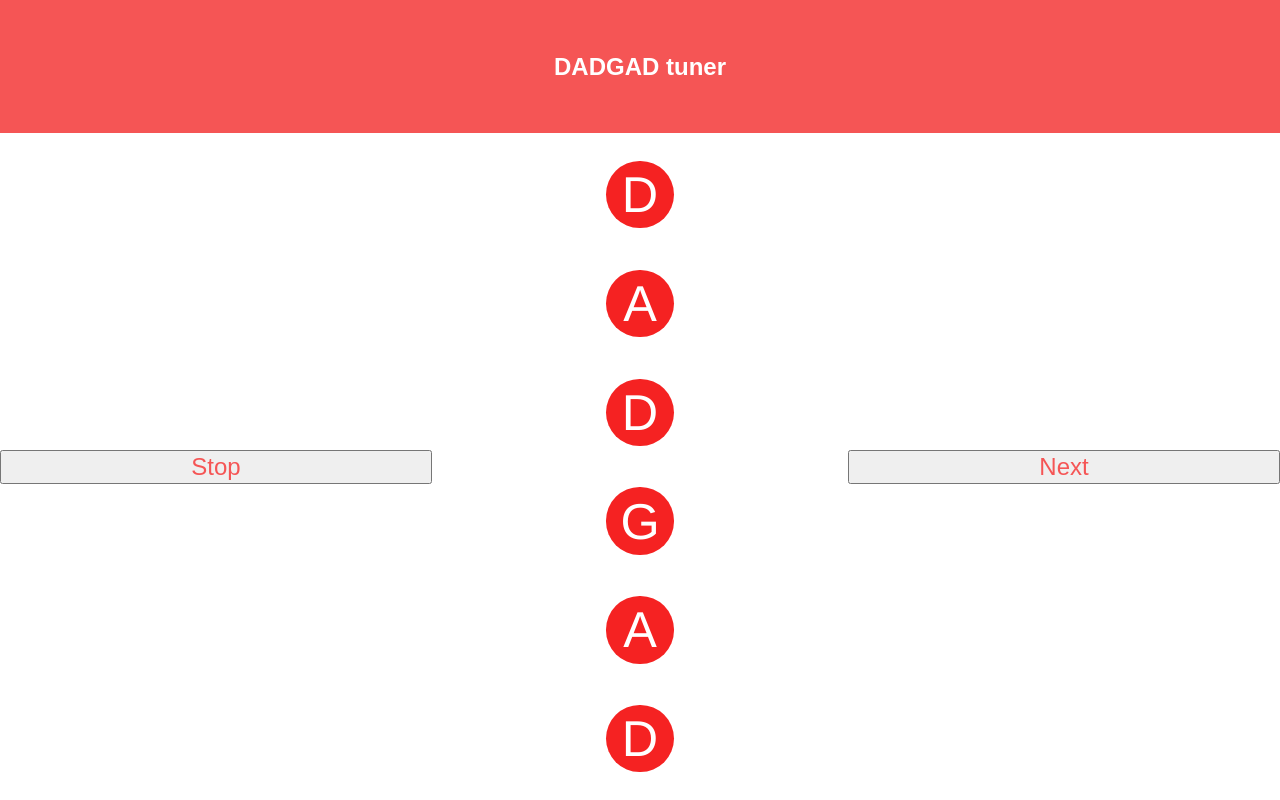
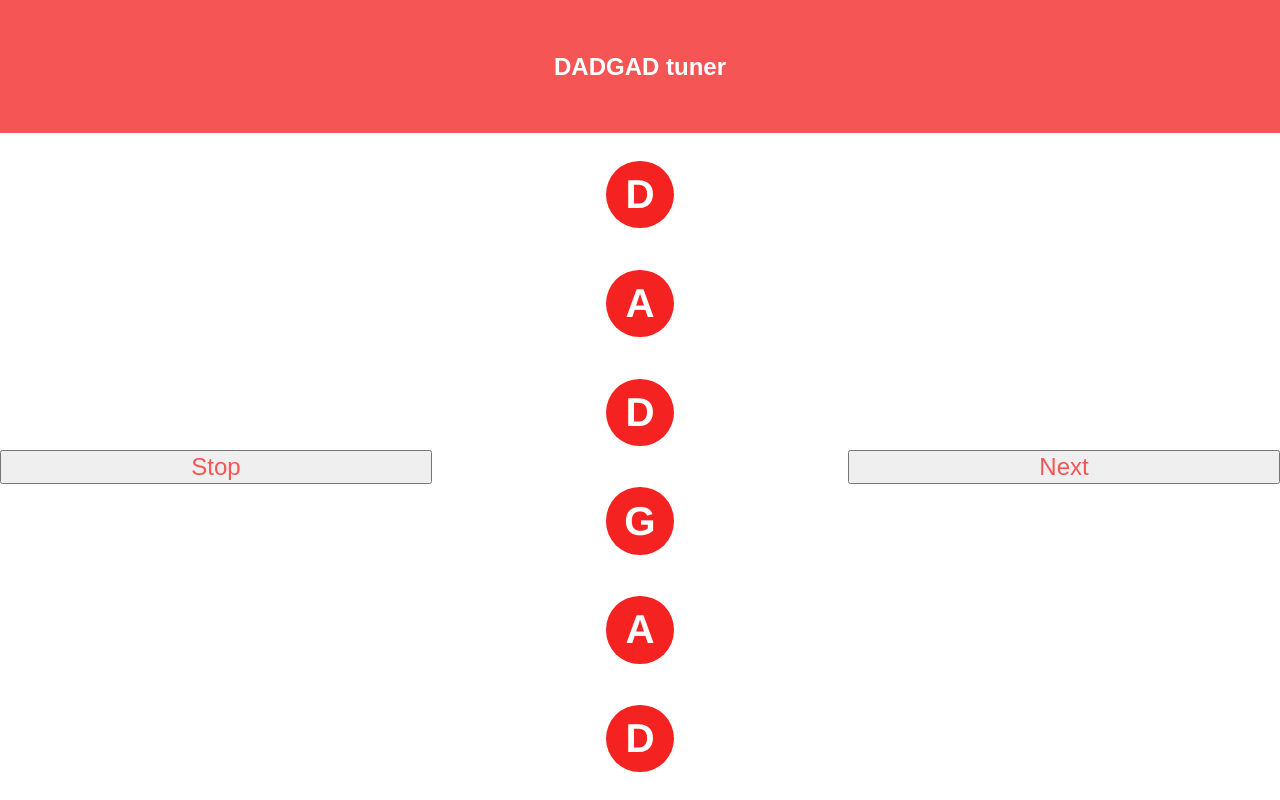
Before and after one commit to Jttpo2/dadgad-tuner, a React (Create React App) app: page / in a window 1280 px wide. Built offline with nearby package versions, Linux system fonts and the light colour scheme.

Commit message:
Better button letters.

```diff
--- a/src/StringButton.js
+++ b/src/StringButton.js
@@ -25,15 +25,15 @@ export class StringButton extends Component {
       <button
         // style={this.props.isActive ? styles.active : styles.stringButton }
         style={style}
-        onClick={this.onClick}>{this.props.string.note.simpleName}</button>
+        onClick={this.onClick}><strong>{this.props.string.note.simpleName}</strong></button>
       );
     }
   }
 
   const diameter = 4.2;
   const activeDiameter = 5.5;
-  const fontSize = diameter * 3/4;
-  const activeFontSize = activeDiameter * 3/4;
+  const fontSize = diameter * 3/5;
+  const activeFontSize = activeDiameter * 3/5;
   const transitionTime = 0.3;
   const initialMargin = 0.2;
   // initial margin - (width change (and/or height change)/2), so here 100px is initial margin, and the change is (100px final W/H - 10px initial W/H = 90px change, so 100px - (90px / 2 [= 45px]) = 55px)
```
